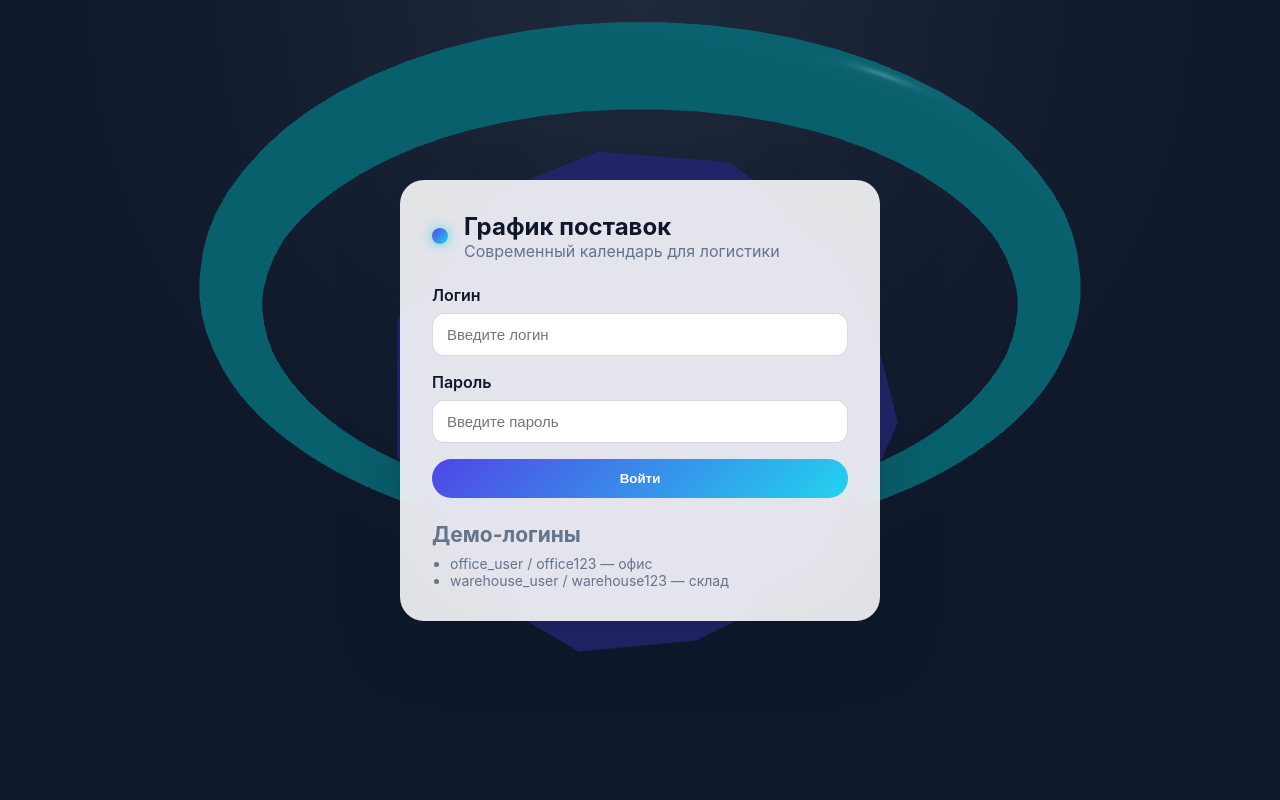
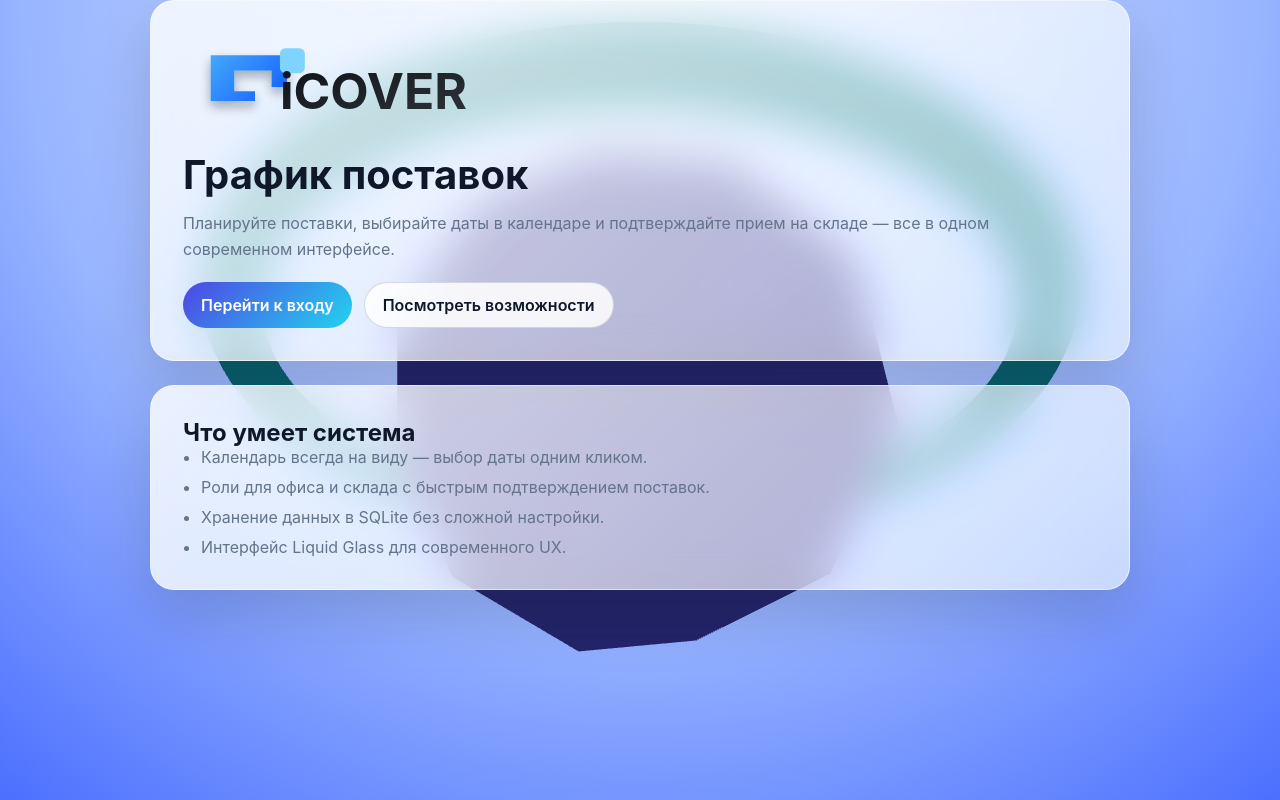
Before and after one commit to rorre26/webtest, a Flask app: page / in a window 1280 px wide. Run offline with Flask 3, Linux system fonts and the light colour scheme; some libraries are stand-ins or nearby versions.

Commit message:
Add liquid glass home page with logo

```diff
--- a/app.py
+++ b/app.py
@@ -55,7 +55,12 @@ def close_db(exception):
         db.close()
 
 
-@app.route("/", methods=["GET", "POST"])
+@app.route("/", methods=["GET"])
+def home():
+    return render_template("home.html")
+
+
+@app.route("/login", methods=["GET", "POST"])
 def login():
     error = None
     if request.method == "POST":
--- a/static/styles.css
+++ b/static/styles.css
@@ -2,12 +2,15 @@
   color-scheme: light;
   font-family: "Inter", "Segoe UI", system-ui, sans-serif;
   --bg: #0f172a;
-  --panel: rgba(255, 255, 255, 0.88);
+  --panel: rgba(255, 255, 255, 0.72);
   --text: #0f172a;
   --muted: #64748b;
   --primary: #4f46e5;
   --accent: #22d3ee;
   --border: rgba(148, 163, 184, 0.4);
+  --glass-border: rgba(255, 255, 255, 0.55);
+  --glass-highlight: rgba(255, 255, 255, 0.7);
+  --shadow: 0 24px 60px rgba(15, 23, 42, 0.18);
 }
 
 * {
@@ -18,7 +21,7 @@
 
 body {
   min-height: 100vh;
-  background: radial-gradient(circle at top, #1e293b, #0f172a 60%);
+  background: radial-gradient(circle at top, #e2f0ff, #c7d9ff 20%, #98b5ff 60%, #4c6fff 100%);
   color: var(--text);
 }
 
@@ -48,11 +51,12 @@ body {
   position: relative;
   z-index: 1;
   width: min(480px, 100%);
-  background: var(--panel);
+  background: linear-gradient(135deg, rgba(255, 255, 255, 0.82), rgba(255, 255, 255, 0.6));
   border-radius: 24px;
   padding: 32px;
-  backdrop-filter: blur(18px);
-  box-shadow: 0 24px 60px rgba(15, 23, 42, 0.25);
+  backdrop-filter: blur(24px) saturate(150%);
+  border: 1px solid var(--glass-border);
+  box-shadow: var(--shadow);
 }
 
 .brand {
@@ -334,10 +349,79 @@ input {
   border-radius: 16px;
 }
 
+.home-page {
+  min-height: 100vh;
+}
+
+.home-hero {
+  position: relative;
+  z-index: 1;
+  width: min(980px, 100%);
+  margin: 0 auto;
+  display: grid;
+  gap: 24px;
+}
+
+.hero-card {
+  width: 100%;
+}
+
+.hero-logo {
+  width: min(360px, 100%);
+  margin-bottom: 16px;
+}
+
+.hero-card h1 {
+  font-size: clamp(28px, 5vw, 40px);
+  margin-bottom: 12px;
+}
+
+.hero-card p {
+  color: var(--muted);
+  line-height: 1.6;
+}
+
+.hero-actions {
+  display: flex;
+  flex-wrap: wrap;
+  gap: 12px;
+  margin-top: 20px;
+}
+
+.feature-list {
+  display: grid;
+  gap: 10px;
+  padding-left: 18px;
+  color: var(--muted);
+}
+
 @media (max-width: 768px) {
   .top-bar {
     flex-direction: column;
     align-items: flex-start;
     gap: 12px;
   }
+
+  .content {
+    grid-template-columns: 1fr;
+  }
+
+  .calendar-header {
+    grid-template-columns: 1fr;
+    text-align: center;
+  }
+
+  .icon-btn {
+    justify-self: center;
+  }
 }
+
+@media (max-width: 520px) {
+  .glass-card {
+    padding: 24px;
+  }
+
+  .top-bar {
+    padding: 16px 20px;
+  }
+}
--- /dev/null
+++ b/templates/home.html
@@ -0,0 +1,42 @@
+<!DOCTYPE html>
+<html lang="ru">
+<head>
+  <meta charset="UTF-8" />
+  <meta name="viewport" content="width=device-width, initial-scale=1.0" />
+  <title>График поставок — Главная</title>
+  <link rel="stylesheet" href="{{ url_for('static', filename='styles.css') }}" />
+</head>
+<body class="home-page">
+  <canvas id="bg"></canvas>
+  <main class="home-hero">
+    <div class="glass-card hero-card">
+      <img
+        src="{{ url_for('static', filename='logo-icover.svg') }}"
+        alt="iCover"
+        class="hero-logo"
+      />
+      <h1>График поставок</h1>
+      <p>
+        Планируйте поставки, выбирайте даты в календаре и подтверждайте прием на складе —
+        все в одном современном интерфейсе.
+      </p>
+      <div class="hero-actions">
+        <a class="primary-btn" href="{{ url_for('login') }}">Перейти к входу</a>
+        <a class="secondary-btn" href="#features">Посмотреть возможности</a>
+      </div>
+    </div>
+
+    <div class="glass-card hero-card" id="features">
+      <h2>Что умеет система</h2>
+      <ul class="feature-list">
+        <li>Календарь всегда на виду — выбор даты одним кликом.</li>
+        <li>Роли для офиса и склада с быстрым подтверждением поставок.</li>
+        <li>Хранение данных в SQLite без сложной настройки.</li>
+        <li>Интерфейс Liquid Glass для современного UX.</li>
+      </ul>
+    </div>
+  </main>
+
+  <script type="module" src="{{ url_for('static', filename='three-bg.js') }}"></script>
+</body>
+</html>
--- a/templates/login.html
+++ b/templates/login.html
@@ -17,7 +17,7 @@
       </div>
     </div>
 
-    <form method="post" class="form">
+    <form method="post" action="{{ url_for('login') }}" class="form">
       <label>
         Логин
         <input type="text" name="username" placeholder="Введите логин" required />
@@ -39,6 +39,7 @@
         <li>warehouse_user / warehouse123 — склад</li>
       </ul>
     </div>
+    <a class="secondary-btn link-btn" href="{{ url_for('home') }}">На главную</a>
   </div>
 
   <script type="module" src="{{ url_for('static', filename='three-bg.js') }}"></script>
```
Also changed, not shown: other parts of static/styles.css (+18 -7 lines), static/logo-icover.svg (added).
